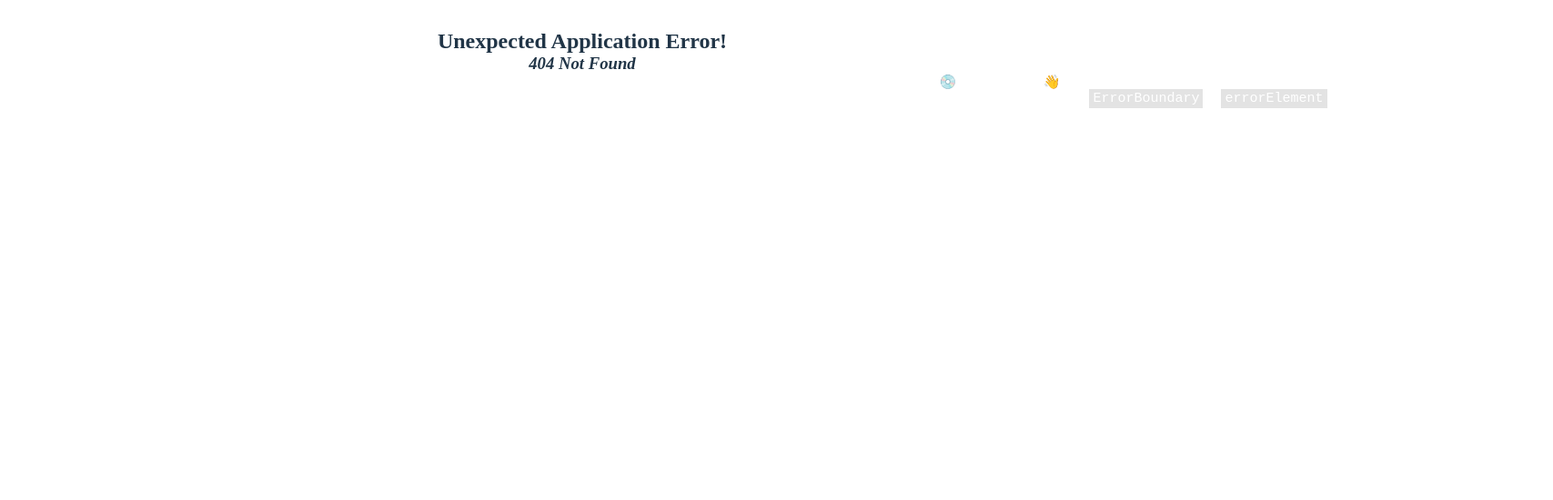
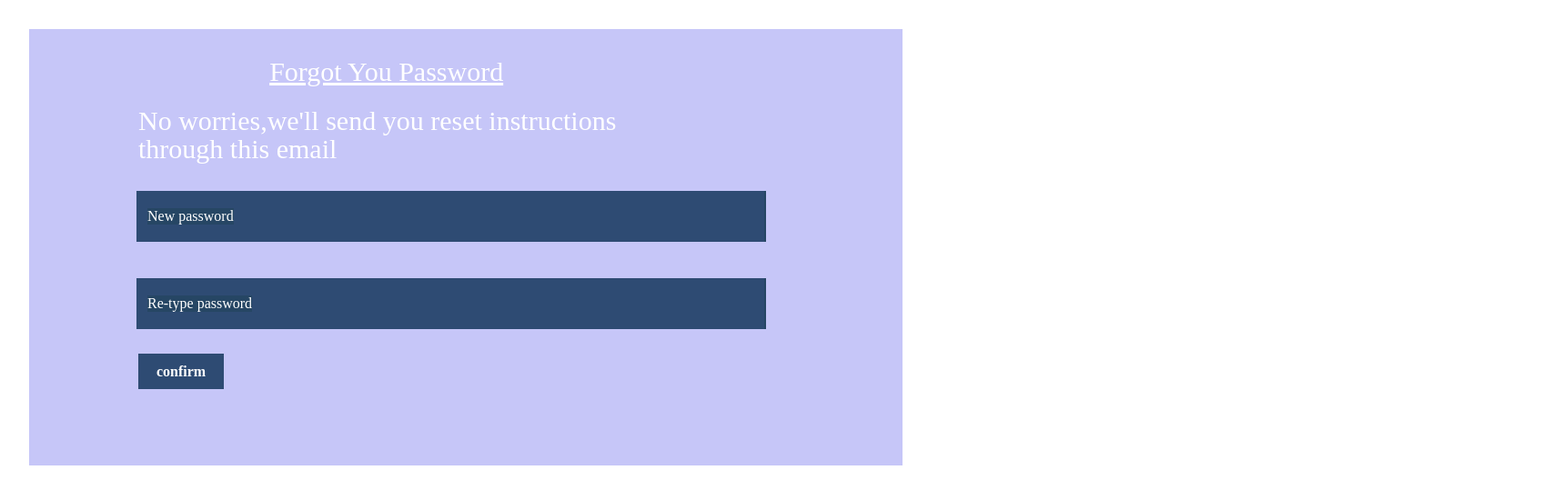
Before and after one commit to Sylvie-sys/HRM-group1, a React (Vite) app: page /password in a window 1280 px wide. Before the commit this address had no page. Shown: the top 550 px of the page at 91% size, 1707 px wide, since content can reach past the window. Built offline with nearby package versions, Linux system fonts and the light colour scheme; a web font is replaced by a local one.

Commit message:
small changes

```diff
--- a/package.json
+++ b/package.json
@@ -14,7 +14,7 @@
     "@mui/material": "^5.11.1",
     "react": "^18.2.0",
     "react-dom": "^18.2.0",
-    "react-router-dom": "^6.6.1"
+    "react-router-dom": "^6.7.0"
   },
   "devDependencies": {
     "@types/react": "^18.0.26",
--- a/src/Components/Inputs/index.css
+++ b/src/Components/Inputs/index.css
@@ -12,7 +12,7 @@
 
 
 .filled input{
-    border: 1px solid rgb(110, 108, 108);
+    border: 1px solid #6e6c6c;
     background-color: transparent;
     border-radius: 3px;
 }
--- a/src/Components/login-page/calling.tsx
+++ b/src/Components/login-page/calling.tsx
@@ -33,7 +33,6 @@ return (
         </div>
         <div className="pass">
         <TextFieldExplained
-        icon={<img src="" alt="" className='icon'/>}
         onChange={onPasswordChange} name="password"
         type="password" variant="two" label="Enter password"/>
         <Link to={""} className="passli">Forgot password?</Link>
--- a/src/Components/login-page/style.css
+++ b/src/Components/login-page/style.css
@@ -68,7 +68,7 @@ margin-right: 12px;
 .line3{
     height: 1px;
     width: 106px;
-    background-color: white;
+    /* background-color: white; */
     position: relative;
     top: 7.7em;
     left: 22em;
--- a/src/component/Password.css
+++ b/src/component/Password.css
@@ -2,7 +2,7 @@
     margin:0 ;
     box-sizing: border-box;
     font-family: "CustomFont";
-    background-color: rgb(198, 198, 248);
+    /* background-color: rgb(198, 198, 248); */
 
 }
 @font-face{
@@ -11,18 +11,17 @@
 
 }
 .page{
-    height: 100vh;
-    width: 100%;
+    height: 150vh;
+    width: 160%;
     display: flex;
     justify-content: center;
     align-items: center;
 }
-.cover{
+.forget{
     background-color: rgb(198, 198, 248);
-    width:em;
-    height: 15em;
-    position: relative;
-    display: flex;
+    background-size: 50%;
+    width:60em;
+    height: 30em;
     align-items: center;
     flex-direction: column;
     justify-content: space-around;
@@ -31,43 +30,46 @@
 .input:focus{
     outline-color:rgb(32,177,255);
 
+
+
 }
-.cover input{
+.forget input{
      background-color:  #2E4B73;
-     position: relative;
-     /* top: 30px; */
-     right: 58px;
-
+     right: 2px;
 }
 .confirm{
 position: relative;
-    right: 95px;
+top: 19%;
+right: 313px;
 color: white;
 background:  #2E4B73;
 font-weight: bold;
 border-radius: 0;
 
 }
-.cover h1{
+.forget u{
 color: white;
 font-size: 30px;
-    right: 11px;
+right: 350px;
+top: 1em;
 position: relative;
 }
-.cover .no{
+.forget .no{
 color: white;
-    font-size: 20px;
-position: relative ;
-left: 30px;
+font-size: 30px;
+position: relative;
+top: 3em;
+left: 120px;
 line-height: 70%;
-
 float: left;
 }
-.cover .thr{
+.forget .thr{
 color: white;
-    font-size: 20px;
+font-size: 30px;
 position: relative ;
-line-height: 70%;
-right: 72px;
+line-height: 50%;
+right: 70px;
+left: 4em;
+top: 3em;
 float: left;
 }
--- a/src/component/Password.tsx
+++ b/src/component/Password.tsx
@@ -1,16 +1,35 @@
-import React from "react";
+import React, { ChangeEventHandler } from "react";
+import { TextFieldExplained } from "../Components/login-page";
 import "./Password.css"
+const PasswordForm=() =>{
+let password="";
+
+const onPasswordChange:ChangeEventHandler<HTMLInputElement> = (v) =>{
+  password = v.target.value;
+
+}
+const passwordAction =(evt:any)=>{
+  evt.preventDefault();
+  const cred ={password};
+  console.log (cred)
+
+}
 
 
-const PasswordForm=() =>{
     return(
-        <div className="cover">
-         <h1>Forgot You Password</h1>
+        <div className="forget">
+         <u>Forgot You Password</u>
          <p className="no">No worries,we'll send you reset instructions <br />  </p>
            <p className="thr"> through this email</p>
 
-         <input type="text" placeholder="new password" className="new"/>
-         <input type="re-text" placeholder="re-type password"/>
+         {/* <input type="text" placeholder="new password" className="new"/> */}
+         {/* <input type="re-text" placeholder="re-type password"/> */}
+         <TextFieldExplained
+        onChange={onPasswordChange} name="password"
+        type="password" variant="two" label="New password"/>
+         <TextFieldExplained
+        onChange={onPasswordChange} name="password"
+        type="password" variant="two" label=" Re-type password"/>
 
          <button className="confirm">confirm</button>
         </div>
--- a/src/componenta/Email.css
+++ b/src/componenta/Email.css
@@ -2,7 +2,7 @@
     margin:0 ;
     box-sizing: border-box;
     font-family: "CustomFont";
-    background-color: rgb(198, 198, 248);
+    /* background-color: rgb(198, 198, 248); */
 
 }
 @font-face{
```
Also changed, not shown: src/App.tsx (+6 -3 lines), src/component/indexp.tsx (added, +52 -0 lines), src/component/pswd.tsx (deleted, +0 -11 lines), 1 other file (tests, documents, lock files or other folders). Lines whose indentation alone changed are shown as unchanged.
